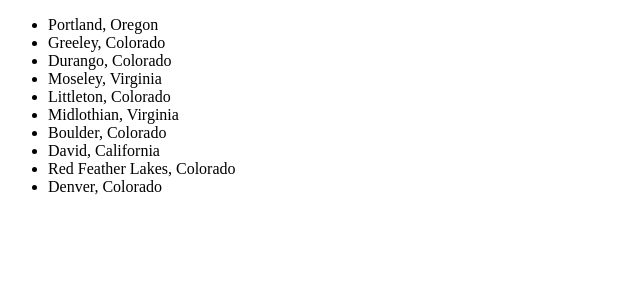
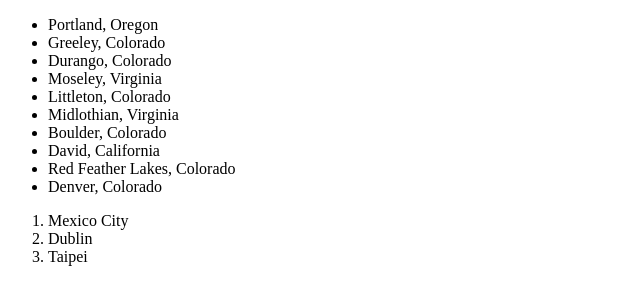
Before and after one commit to BillyZac/table-exercise, a plain HTML site: page index.html in a window 1280 px wide. Shown: the whole page, without its empty margins (0-640 px from the left). Drawn offline with Linux system fonts and the light colour scheme.

Commit message:
Create list of cities I'd like to visit.

```diff
--- a/index.html
+++ b/index.html
@@ -13,4 +13,9 @@
     <li>Red Feather Lakes, Colorado</li>
     <li>Denver, Colorado</li>
   </ul>
+  <ol>
+    <li>Mexico City</li>
+    <li>Dublin</li>
+    <li>Taipei</li>
+  </ol>
 </body>
```
